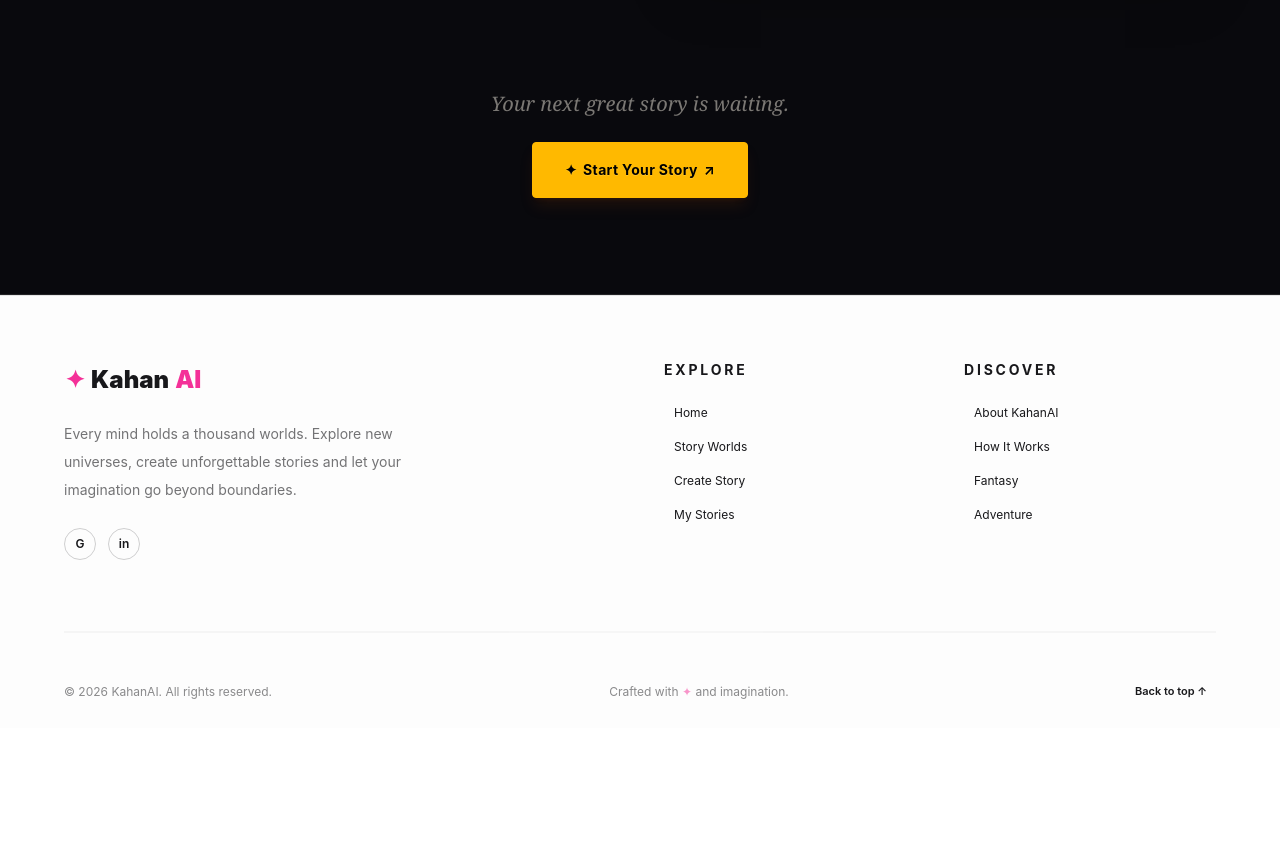
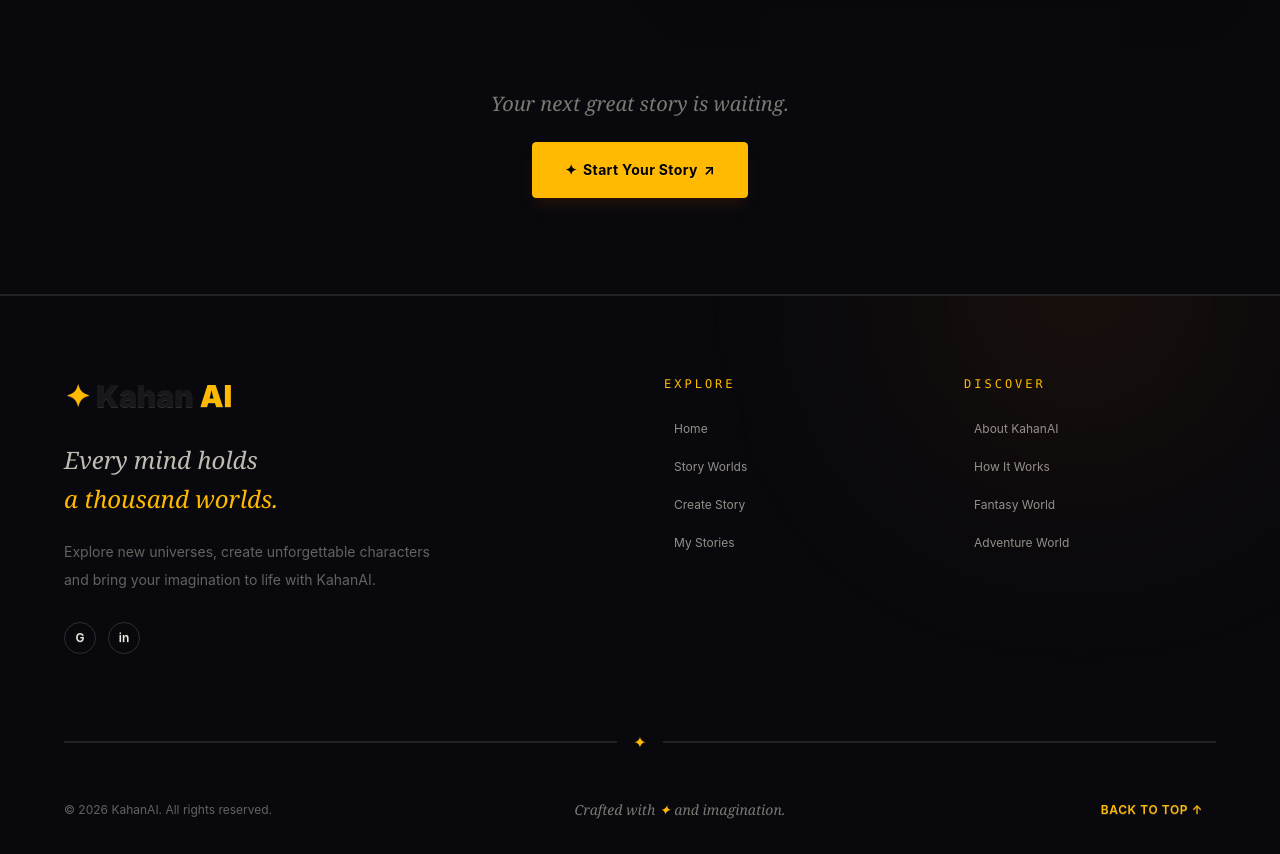
Before and after one commit to anupam-anand-ojha/kahanAi-frontend, a React (Vite) app: page / in a window 1280 px wide. Shown: the part 5420-6274 px from the top of the page. Before the commit the page ends 6148 px from the top, so only its background shows below. Built offline with nearby package versions, Linux system fonts and the light colour scheme.

Commit message:
enhance footer with cinamatic warm theme

```diff
--- a/src/components/Footer.jsx
+++ b/src/components/Footer.jsx
@@ -1,33 +1,48 @@
 
 function Footer() {
   return (
-    <footer className="border-t border-base-content/10 bg-base-200/30 px-5 pt-16 md:px-10">
+    <footer className="relative overflow-hidden border-t border-white/10 bg-[#09090d] px-5 pt-20 text-[#eee8dc] md:px-10">
 
-      <div className="mx-auto max-w-6xl">
+      {/* Background Glow */}
+      <div className="pointer-events-none absolute -top-40 right-10 h-80 w-80 rounded-full bg-amber-600/10 blur-[120px]" />
 
-        {/* Footer Main */}
-        <div className="grid gap-12 pb-12 md:grid-cols-2 lg:grid-cols-4">
+      <div className="relative mx-auto max-w-6xl">
+
+        {/* Main Footer */}
+        <div className="grid gap-12 pb-16 md:grid-cols-2 lg:grid-cols-4">
 
           {/* Brand */}
           <div className="lg:col-span-2">
-            <a href="#home" className="btn btn-ghost px-0 text-2xl font-black">
-              <span className="text-secondary">✦</span>
-              Kahan<span className="text-secondary">AI</span>
+
+            <a
+              href="#home"
+              className="btn btn-ghost -ml-4 text-3xl font-black hover:bg-white/5"
+            >
+              <span className="text-amber-400">✦</span>
+              Kahan<span className="text-amber-400">AI</span>
             </a>
 
-            <p className="mt-5 max-w-sm text-sm leading-7 opacity-60">
-              Every mind holds a thousand worlds.
-              Explore new universes, create unforgettable stories
-              and let your imagination go beyond boundaries.
+            <p className="mt-6 max-w-sm font-serif text-2xl italic leading-relaxed text-[#eee8dc]/80">
+              Every mind holds
+              <span className="block text-amber-400">
+                a thousand worlds.
+              </span>
             </p>
 
-            <div className="mt-6 flex gap-3">
+            <p className="mt-5 max-w-sm text-sm leading-7 text-[#eee8dc]/40">
+              Explore new universes, create unforgettable characters
+              and bring your imagination to life with KahanAI.
+            </p>
+
+            {/* Social Links */}
+            <div className="mt-7 flex gap-3">
+
               <a
                 href="https://github.com/"
                 target="_blank"
                 rel="noreferrer"
-                className="btn btn-circle btn-outline btn-sm border-base-content/20"
                 aria-label="GitHub"
+                className="btn btn-circle btn-outline btn-sm border-white/15 text-[#eee8dc] hover:border-amber-400 hover:bg-amber-400 hover:text-black"
               >
                 G
               </a>
@@ -36,61 +51,67 @@ function Footer() {
                 href="https://www.linkedin.com/"
                 target="_blank"
                 rel="noreferrer"
-                className="btn btn-circle btn-outline btn-sm border-base-content/20"
                 aria-label="LinkedIn"
+                className="btn btn-circle btn-outline btn-sm border-white/15 text-[#eee8dc] hover:border-amber-400 hover:bg-amber-400 hover:text-black"
               >
                 in
               </a>
+
             </div>
           </div>
 
-          {/* Explore */}
+          {/* Explore Links */}
           <div>
-            <h3 className="mb-5 text-sm font-bold uppercase tracking-[0.2em]">
-              Explore
+            <h3 className="mb-6 font-mono text-xs tracking-[0.25em] text-amber-400">
+              EXPLORE
             </h3>
 
-            <ul className="menu menu-sm gap-2 p-0">
-              <li><a href="#home">Home</a></li>
-              <li><a href="#zones">Story Worlds</a></li>
-              <li><a href="#create">Create Story</a></li>
-              <li><a href="#library">My Stories</a></li>
+            <ul className="menu menu-sm gap-3 p-0 text-[#eee8dc]/60">
+              <li><a href="#home" className="hover:text-amber-400">Home</a></li>
+              <li><a href="#zones" className="hover:text-amber-400">Story Worlds</a></li>
+              <li><a href="#create" className="hover:text-amber-400">Create Story</a></li>
+              <li><a href="#library" className="hover:text-amber-400">My Stories</a></li>
             </ul>
           </div>
 
-          {/* Discover */}
+          {/* Discover Links */}
           <div>
-            <h3 className="mb-5 text-sm font-bold uppercase tracking-[0.2em]">
-              Discover
+            <h3 className="mb-6 font-mono text-xs tracking-[0.25em] text-amber-400">
+              DISCOVER
             </h3>
 
-            <ul className="menu menu-sm gap-2 p-0">
-              <li><a href="#about">About KahanAI</a></li>
-              <li><a href="#how-it-works">How It Works</a></li>
-              <li><a href="#zones">Fantasy</a></li>
-              <li><a href="#zones">Adventure</a></li>
+            <ul className="menu menu-sm gap-3 p-0 text-[#eee8dc]/60">
+              <li><a href="#about" className="hover:text-amber-400">About KahanAI</a></li>
+              <li><a href="#how-it-works" className="hover:text-amber-400">How It Works</a></li>
+              <li><a href="#zones" className="hover:text-amber-400">Fantasy World</a></li>
+              <li><a href="#zones" className="hover:text-amber-400">Adventure World</a></li>
             </ul>
           </div>
 
         </div>
 
-        <div className="divider opacity-30"></div>
+        {/* Decorative Divider */}
+        <div className="divider before:bg-white/10 after:bg-white/10">
+          <span className="text-amber-400">✦</span>
+        </div>
 
         {/* Bottom Footer */}
-        <div className="flex flex-col items-center justify-between gap-4 py-6 text-center sm:flex-row">
+        <div className="flex flex-col items-center justify-between gap-5 py-7 text-center sm:flex-row">
 
-          <p className="text-xs opacity-50">
+          <p className="text-xs text-[#eee8dc]/40">
             © {new Date().getFullYear()} KahanAI. All rights reserved.
           </p>
 
-          <p className="text-xs opacity-50">
-            Crafted with <span className="text-secondary">✦</span> and imagination.
+          <p className="font-serif text-sm italic text-[#eee8dc]/50">
+            Crafted with <span className="text-amber-400">✦</span> and imagination.
           </p>
 
-          <a href="#home" className="btn btn-ghost btn-xs">
-            Back to top ↑
+          <a
+            href="#home"
+            className="btn btn-ghost btn-sm text-xs tracking-wider text-amber-400 hover:bg-amber-400/10"
+          >
+            BACK TO TOP ↑
           </a>
-
 
         </div>
 
```
